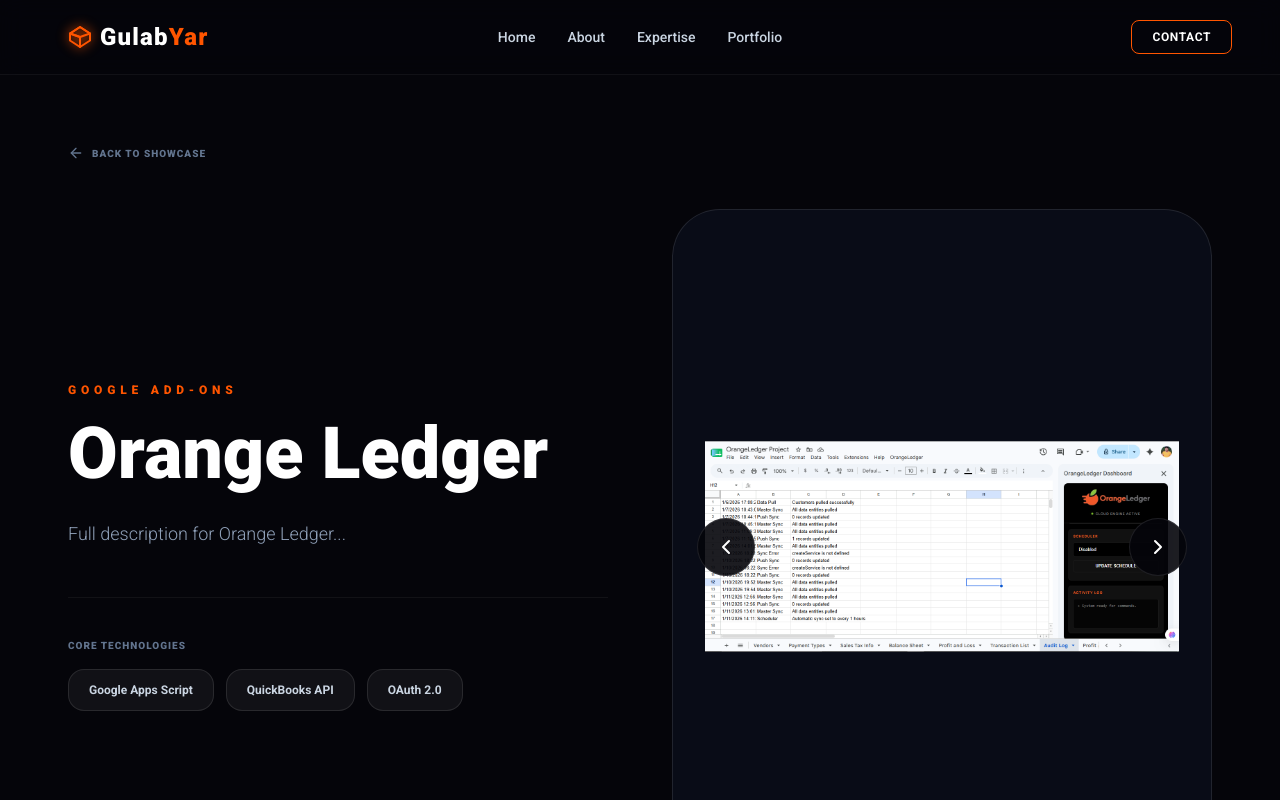
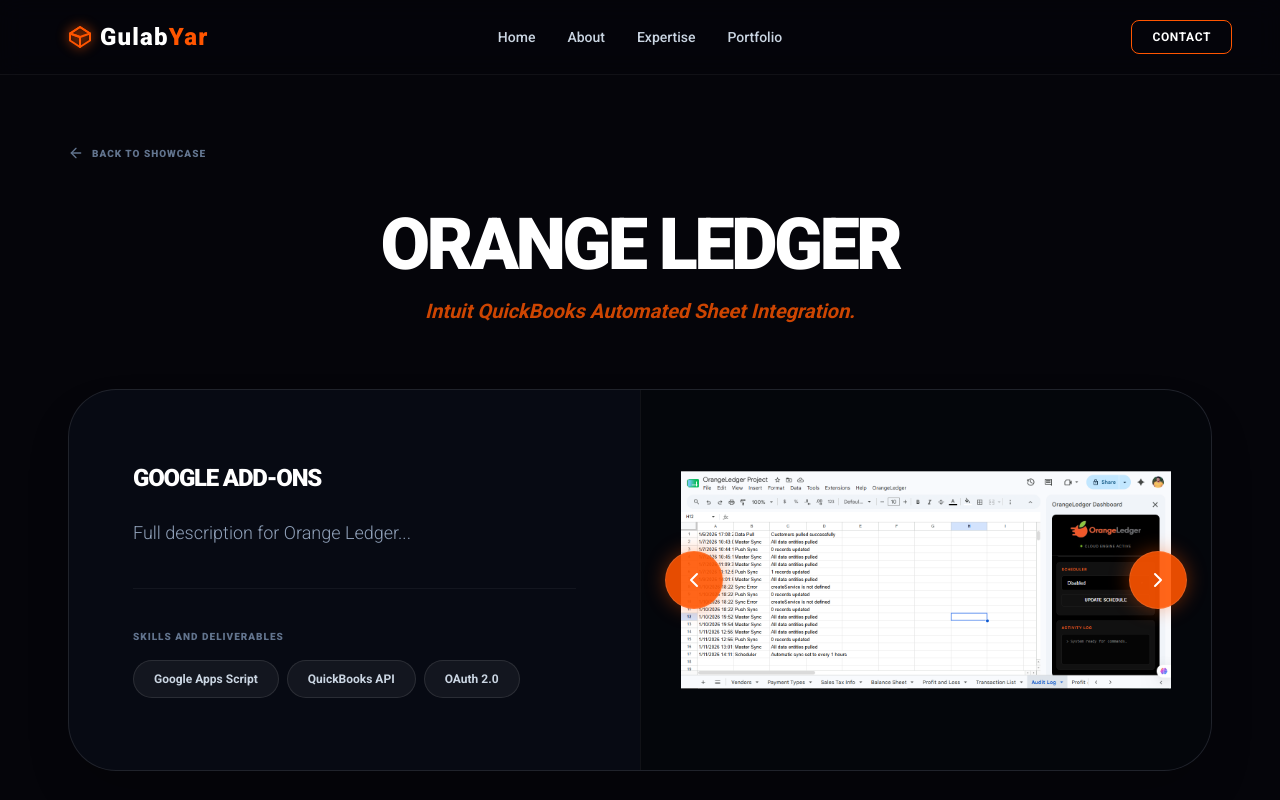
Before and after one commit to mgulabyar/My_Portfolio_Website, a React (Vite) app in the folder frontend/: page /project/1 in a window 1280 px wide. Shown: the top 800 px of the page. Built offline with nearby package versions, Linux system fonts and the light colour scheme.

Commit message:
style: rename preview button and implement high-fidelity professional modal UI

```diff
--- a/frontend/src/components/main/ProjectDetail.tsx
+++ b/frontend/src/components/main/ProjectDetail.tsx
@@ -1,11 +1,80 @@
+// import { useState, useEffect } from 'react';
+// import { useParams, Link } from 'react-router-dom';
+// import { motion, AnimatePresence } from 'framer-motion';
+// import { ChevronLeft, ChevronRight, ArrowLeft } from 'lucide-react';
+// import { projects, type Project } from '../data/projectsData';
+
+// export default function ProjectDetail() {
+//   const { id } = useParams<{ id: string }>(); // Typed params
+//   const [carouselIndex, setCarouselIndex] = useState<number>(0);
+//   const project: Project | undefined = projects.find(p => p._id === id);
+
+//   useEffect(() => { window.scrollTo(0, 0); }, []);
+
+//   if (!project) return <div className="h-screen flex items-center justify-center text-white">PROJECT NOT FOUND</div>;
+
+//   const nextImage = () => setCarouselIndex((prev) => (prev === project.images.length - 1 ? 0 : prev + 1));
+//   const prevImage = () => setCarouselIndex((prev) => (prev === 0 ? project.images.length - 1 : prev - 1));
+
+//   return (
+//     <div className="min-h-screen bg-brand-dark text-white pt-32 pb-20 px-6 md:px-12">
+//       <div className="max-w-7xl mx-auto">
+//         <Link to="/" className="inline-flex items-center gap-2 text-slate-500 hover:text-brand-orange transition-colors mb-12 uppercase text-[10px] font-black tracking-widest group">
+//           <ArrowLeft size={16} className="group-hover:-translate-x-1 transition-transform" /> Back to Showcase
+//         </Link>
+
+//         <div className="flex flex-col lg:flex-row gap-16 items-center">
+//           <motion.div initial={{opacity:0, x:-30}} animate={{opacity:1, x:0}} className="lg:w-1/2">
+//             <span className="text-brand-orange text-xs font-black uppercase tracking-[0.4em] mb-6 block">{project.category}</span>
+//             <h1 className="text-5xl md:text-7xl font-black mb-8 leading-[0.9]">{project.title}</h1>
+//             <p className="text-slate-400 text-lg leading-relaxed mb-12 font-light">{project.description}</p>
+
+//             <div className="pt-10 border-t border-white/5">
+//               <p className="text-[10px] font-black uppercase text-slate-500 tracking-widest mb-4">Core Technologies</p>
+//               <div className="flex flex-wrap gap-3">
+//                 {/* Fixed implicit 'any' by adding types to map parameters */}
+//                 {project.technologies.map((tech: string, idx: number) => (
+//                   <span key={idx} className="text-xs font-bold bg-white/5 border border-white/10 px-5 py-3 rounded-2xl text-slate-300">
+//                     {tech}
+//                   </span>
+//                 ))}
+//               </div>
+//             </div>
+//           </motion.div>
+
+//           <motion.div initial={{opacity:0, scale:0.9}} animate={{opacity:1, scale:1}} className="lg:w-1/2 w-full">
+//             <div className="relative aspect-4/5 bg-slate-900/40 rounded-[3rem] border border-white/10 p-8 flex items-center justify-center">
+//               <AnimatePresence mode="wait">
+//                 <motion.img
+//                   key={carouselIndex}
+//                   initial={{ opacity: 0, y: 20 }}
+//                   animate={{ opacity: 1, y: 0 }}
+//                   exit={{ opacity: 0, y: -20 }}
+//                   src={project.images[carouselIndex]}
+//                   className="w-full h-full object-contain drop-shadow-3xl"
+//                 />
+//               </AnimatePresence>
+//               <div className="absolute inset-x-6 flex justify-between">
+//                 <button onClick={prevImage} className="p-4 rounded-full bg-brand-dark/90 text-white hover:text-brand-orange cursor-pointer border border-white/10"><ChevronLeft size={24}/></button>
+//                 <button onClick={nextImage} className="p-4 rounded-full bg-brand-dark/90 text-white hover:text-brand-orange cursor-pointer border border-white/10"><ChevronRight size={24}/></button>
+//               </div>
+//             </div>
+//           </motion.div>
+//         </div>
+//       </div>
+//     </div>
+//   );
+// }
+
 import { useState, useEffect } from 'react';
 import { useParams, Link } from 'react-router-dom';
 import { motion, AnimatePresence } from 'framer-motion';
 import { ChevronLeft, ChevronRight, ArrowLeft } from 'lucide-react';
 import { projects, type Project } from '../data/projectsData';
+import Footer from '../footer/Footer'; // Footer import karein
 
 export default function ProjectDetail() {
-  const { id } = useParams<{ id: string }>(); // Typed params
+  const { id } = useParams<{ id: string }>();
   const [carouselIndex, setCarouselIndex] = useState<number>(0);
   const project: Project | undefined = projects.find(p => p._id === id);
 
@@ -17,51 +86,52 @@
   const prevImage = () => setCarouselIndex((prev) => (prev === 0 ? project.images.length - 1 : prev - 1));
 
   return (
-    <div className="min-h-screen bg-brand-dark text-white pt-32 pb-20 px-6 md:px-12">
+    <div className="min-h-screen bg-brand-dark flex flex-col">
+      <div className="grow pt-32 pb-20 px-6 md:px-12 text-white">
         <div className="max-w-7xl mx-auto">
           <Link to="/" className="inline-flex items-center gap-2 text-slate-500 hover:text-brand-orange transition-colors mb-12 uppercase text-[10px] font-black tracking-widest group">
             <ArrowLeft size={16} className="group-hover:-translate-x-1 transition-transform" /> Back to Showcase
           </Link>
 
-        <div className="flex flex-col lg:flex-row gap-16 items-center">
-          <motion.div initial={{opacity:0, x:-30}} animate={{opacity:1, x:0}} className="lg:w-1/2">
-            <span className="text-brand-orange text-xs font-black uppercase tracking-[0.4em] mb-6 block">{project.category}</span>
-            <h1 className="text-5xl md:text-7xl font-black mb-8 leading-[0.9]">{project.title}</h1>
-            <p className="text-slate-400 text-lg leading-relaxed mb-12 font-light">{project.description}</p>
+          {/* Page Header Area */}
+          <div className="text-center mb-16">
+            <h1 className="text-5xl md:text-7xl font-black tracking-tighter uppercase mb-4">{project.title}</h1>
+            <p className="text-brand-orange text-lg md:text-xl font-bold italic opacity-80">{project.tagline}</p>
+          </div>
+
+          {/* Main Content Box */}
+          <div className="bg-slate-900/30 border border-white/10 rounded-[3rem] overflow-hidden flex flex-col lg:flex-row shadow-2xl">
+            <div className="lg:w-1/2 p-10 md:p-16 flex flex-col justify-center order-2 lg:order-1">
+               <h3 className="text-2xl font-black text-white mb-6 uppercase tracking-tighter">{project.category}</h3>
+               <p className="text-slate-400 text-lg leading-relaxed font-light mb-10">{project.description}</p>
 
                <div className="pt-10 border-t border-white/5">
-              <p className="text-[10px] font-black uppercase text-slate-500 tracking-widest mb-4">Core Technologies</p>
-              <div className="flex flex-wrap gap-3">
-                {/* Fixed implicit 'any' by adding types to map parameters */}
-                {project.technologies.map((tech: string, idx: number) => (
-                  <span key={idx} className="text-xs font-bold bg-white/5 border border-white/10 px-5 py-3 rounded-2xl text-slate-300">
-                    {tech}
-                  </span>
+                <p className="text-[10px] font-black uppercase text-slate-500 tracking-widest mb-4">Skills and deliverables</p>
+                <div className="flex flex-wrap gap-2">
+                  {project.technologies.map((tech, idx) => (
+                    <span key={idx} className="text-xs font-bold text-slate-300 bg-white/5 border border-white/10 px-5 py-2.5 rounded-full">{tech}</span>
                   ))}
                 </div>
               </div>
-          </motion.div>
+            </div>
 
-          <motion.div initial={{opacity:0, scale:0.9}} animate={{opacity:1, scale:1}} className="lg:w-1/2 w-full">
-            <div className="relative aspect-[4/5] bg-slate-900/40 rounded-[3rem] border border-white/10 p-8 flex items-center justify-center">
+            {/* Slider Area */}
+            <div className="lg:w-1/2 bg-black/40 relative flex items-center justify-center p-10 order-1 lg:order-2 border-b lg:border-b-0 lg:border-l border-white/5">
                 <AnimatePresence mode="wait">
                   <motion.img
-                  key={carouselIndex}
-                  initial={{ opacity: 0, y: 20 }}
-                  animate={{ opacity: 1, y: 0 }}
-                  exit={{ opacity: 0, y: -20 }}
-                  src={project.images[carouselIndex]}
-                  className="w-full h-full object-contain drop-shadow-3xl"
+                    key={carouselIndex} initial={{ opacity: 0, scale: 0.95 }} animate={{ opacity: 1, scale: 1 }} exit={{ opacity: 0, scale: 0.95 }}
+                    src={project.images[carouselIndex]} className="w-full h-full object-contain drop-shadow-3xl min-h-75"
                   />
                 </AnimatePresence>
                 <div className="absolute inset-x-6 flex justify-between">
-                <button onClick={prevImage} className="p-4 rounded-full bg-brand-dark/90 text-white hover:text-brand-orange cursor-pointer border border-white/10"><ChevronLeft size={24}/></button>
-                <button onClick={nextImage} className="p-4 rounded-full bg-brand-dark/90 text-white hover:text-brand-orange cursor-pointer border border-white/10"><ChevronRight size={24}/></button>
-              </div>
-            </div>
-          </motion.div>
+                   <button onClick={prevImage} className="p-4 rounded-full bg-brand-orange/90 text-white shadow-glow-orange cursor-pointer border border-white/10"><ChevronLeft size={24}/></button>
+                   <button onClick={nextImage} className="p-4 rounded-full bg-brand-orange/90 text-white shadow-glow-orange cursor-pointer border border-white/10"><ChevronRight size={24}/></button>
                 </div>
             </div>
           </div>
+        </div>
+      </div>
+      <Footer />
+    </div>
   );
 }
--- a/frontend/src/components/main/Projects.tsx
+++ b/frontend/src/components/main/Projects.tsx
@@ -1,4 +1,3 @@
-/* eslint-disable @typescript-eslint/no-unused-vars */
 
 // import { useState } from 'react';
 // import { motion, AnimatePresence } from 'framer-motion';
@@ -204,13 +203,13 @@
 
 import { useState } from 'react';
 import { motion, AnimatePresence, type Variants } from 'framer-motion';
-import { ExternalLink, FolderKanban } from 'lucide-react';
+import { ExternalLink, FolderKanban, X, ChevronLeft, ChevronRight } from 'lucide-react';
 import { projects, type Project } from '../data/projectsData';
+import Footer from '../footer/Footer';
 
 export default function Projects() {
   const [selectedFilter, setSelectedFilter] = useState<string>('All Portfolio');
   const [activeProject, setActiveProject] = useState<Project | null>(null);
-  // eslint-disable-next-line @typescript-eslint/no-unused-vars
   const [carouselIndex, setCarouselIndex] = useState<number>(0);
 
   const filterItems: string[] = [
@@ -226,19 +225,14 @@
   const nextImage = () => activeProject && setCarouselIndex((prev) => (prev === activeProject.images.length - 1 ? 0 : prev + 1));
   const prevImage = () => activeProject && setCarouselIndex((prev) => (prev === 0 ? activeProject.images.length - 1 : prev - 1));
 
-  // TypeScript Fixed Variants
   const cardVariants: Variants = {
     hidden: { opacity: 0, y: 30 },
-    visible: {
-      opacity: 1,
-      y: 0,
-      transition: { duration: 0.6, ease: [0.16, 1, 0.3, 1] as const } // Fixed ease
-    }
+    visible: { opacity: 1, y: 0, transition: { duration: 0.6, ease: [0.16, 1, 0.3, 1] as const } }
   };
 
   return (
     <section id="projects" className="pt-32 pb-20 bg-brand-dark min-h-screen border-t border-white/5 relative select-none">
-      <div className="w-full px-6 md:px-12 max-w-[1400px] mx-auto">
+      <div className="w-full px-6 md:px-12 max-w-350 mx-auto">
         <div className="flex flex-col items-center gap-4 mb-16 text-center">
           <div className="inline-flex items-center gap-2 px-3.5 py-1.5 rounded-full bg-brand-orange/10 border border-brand-orange/20 text-brand-orange text-[10px] font-bold uppercase tracking-widest">
             <FolderKanban size={14} /> Our Works
@@ -246,15 +240,14 @@
           <h2 className="text-4xl md:text-6xl font-black text-white uppercase tracking-tighter">Our <span className="text-brand-orange">Portfolio</span></h2>
         </div>
 
+        {/* Filters */}
         <div className="flex flex-wrap items-center justify-center gap-2.5 mb-16 py-8 border-y border-white/5">
           {filterItems.map((filter) => (
             <button
               key={filter}
               onClick={() => setSelectedFilter(filter)}
               className={`px-5 py-2 rounded-full text-[11px] font-black uppercase tracking-wider transition-all duration-300 cursor-pointer border ${
-                selectedFilter === filter
-                  ? 'bg-brand-orange border-brand-orange text-white shadow-glow-orange'
-                  : 'bg-transparent border-white/10 text-slate-400 hover:border-brand-orange/40 hover:text-brand-orange'
+                selectedFilter === filter ? 'bg-brand-orange border-brand-orange text-white shadow-glow-orange' : 'bg-transparent border-white/10 text-slate-400 hover:border-brand-orange/40 hover:text-brand-orange'
               }`}
             >
               {filter}
@@ -262,34 +255,16 @@
           ))}
         </div>
 
+        {/* Grid */}
         <motion.div layout className="grid grid-cols-1 md:grid-cols-2 lg:grid-cols-3 gap-10">
           <AnimatePresence mode="popLayout">
             {filteredProjects.map((project) => (
-              <motion.div
-                key={project._id}
-                layout
-                variants={cardVariants}
-                initial="hidden"
-                whileInView="visible"
-                exit={{ opacity: 0, scale: 0.9 }}
-                className="group rounded-3xl border border-white/5 bg-slate-900/20 hover:border-brand-orange/30 overflow-hidden transition-all duration-500 shadow-2xl flex flex-col"
-              >
-                <div className="relative aspect-[16/10] bg-black/40 flex items-center justify-center p-4 overflow-hidden">
+              <motion.div key={project._id} layout variants={cardVariants} initial="hidden" whileInView="visible" exit={{ opacity: 0, scale: 0.9 }} className="group rounded-3xl border border-white/5 bg-slate-900/20 hover:border-brand-orange/30 overflow-hidden transition-all duration-500 shadow-2xl flex flex-col">
+                <div className="relative aspect-16/10 bg-black/40 flex items-center justify-center p-4 overflow-hidden">
                   <img src={project.images[0]} alt={project.title} className="w-full h-full object-contain filter brightness-[0.8] group-hover:brightness-100 group-hover:scale-105 transition-all duration-700" />
                   <div className="absolute inset-0 bg-brand-dark/80 backdrop-blur-md opacity-0 group-hover:opacity-100 transition-all duration-500 flex items-center justify-center gap-4 z-20">
-                    <button
-                      onClick={() => { setActiveProject(project); setCarouselIndex(0); }}
-                      className="px-6 py-3 rounded-xl border border-white/20 text-white font-bold text-[10px] uppercase tracking-widest hover:bg-white hover:text-black transition-all cursor-pointer"
-                    >
-                      Quick Preview
-                    </button>
-                    <a
-                      href={`/project/${project._id}`}
-                      target="_blank"
-                      className="px-6 py-3 rounded-xl bg-brand-orange text-white font-bold text-[10px] uppercase tracking-widest shadow-glow-orange hover:scale-105 transition-all cursor-pointer flex items-center gap-2"
-                    >
-                      Open Tab <ExternalLink size={14} />
-                    </a>
+                    <button onClick={() => { setActiveProject(project); setCarouselIndex(0); }} className="px-6 py-3 rounded-xl border border-white/20 text-white font-bold text-[10px] uppercase tracking-widest hover:bg-white hover:text-black transition-all cursor-pointer">Preview</button>
+                    <a href={`/project/${project._id}`} target="_blank" className="px-6 py-3 rounded-xl bg-brand-orange text-white font-bold text-[10px] uppercase tracking-widest shadow-glow-orange hover:scale-105 transition-all cursor-pointer flex items-center gap-2">Open Tab <ExternalLink size={14} /></a>
                   </div>
                 </div>
                 <div className="p-8 bg-slate-950/40 text-center border-t border-white/5">
@@ -302,7 +277,55 @@
         </motion.div>
       </div>
 
-      {/* Modal logic remains same, but ensured types */}
+      {/* Professional Modal (Preview) */}
+      <AnimatePresence>
+        {activeProject && (
+          <div className="fixed inset-0 bg-brand-dark/95 backdrop-blur-xl z-200 flex items-center justify-center p-4 md:p-10">
+            <motion.div
+              initial={{ opacity: 0, scale: 0.9 }} animate={{ opacity: 1, scale: 1 }} exit={{ opacity: 0, scale: 0.9 }}
+              className="bg-brand-dark border border-white/10 rounded-3xl w-full max-w-6xl max-h-[90vh] overflow-hidden relative shadow-2xl flex flex-col"
+            >
+              {/* Modal Header */}
+              <div className="flex justify-between items-center p-8 border-b border-white/5">
+                <h3 className="text-3xl md:text-5xl font-black text-white uppercase tracking-tighter">{activeProject.title}</h3>
+                <button onClick={() => setActiveProject(null)} className="text-slate-400 hover:text-brand-orange transition-colors cursor-pointer"><X size={32} /></button>
+              </div>
+
+              {/* Modal Body */}
+              <div className="flex flex-col lg:flex-row overflow-y-auto">
+                <div className="lg:w-1/2 p-8 md:p-12 order-2 lg:order-1">
+                  <h4 className="text-xl font-bold text-white mb-6">{activeProject.tagline}</h4>
+                  <p className="text-slate-400 leading-relaxed text-sm md:text-base font-light mb-8">{activeProject.description}</p>
+
+                  <div className="pt-8 border-t border-white/5">
+                    <p className="text-[10px] font-black uppercase text-slate-500 tracking-[0.2em] mb-4">Skills and deliverables</p>
+                    <div className="flex flex-wrap gap-2">
+                      {activeProject.technologies.map((tech, idx) => (
+                        <span key={idx} className="text-[11px] font-bold text-slate-300 bg-white/5 border border-white/10 px-4 py-2 rounded-full">{tech}</span>
+                      ))}
+                    </div>
+                  </div>
+                </div>
+
+                {/* Slider Side */}
+                <div className="lg:w-1/2 bg-black/40 p-6 flex items-center justify-center relative order-1 lg:order-2 border-b lg:border-b-0 lg:border-l border-white/5 min-h-87.5">
+                  <AnimatePresence mode="wait">
+                    <motion.img
+                      key={carouselIndex} initial={{ opacity: 0, x: 20 }} animate={{ opacity: 1, x: 0 }} exit={{ opacity: 0, x: -20 }}
+                      src={activeProject.images[carouselIndex]} className="w-full h-full object-contain drop-shadow-3xl"
+                    />
+                  </AnimatePresence>
+                  <div className="absolute inset-x-4 flex justify-between">
+                    <button onClick={prevImage} className="p-3 rounded-full bg-brand-orange/90 text-white shadow-glow-orange cursor-pointer hover:scale-110 transition-transform"><ChevronLeft size={24}/></button>
+                    <button onClick={nextImage} className="p-3 rounded-full bg-brand-orange/90 text-white shadow-glow-orange cursor-pointer hover:scale-110 transition-transform"><ChevronRight size={24}/></button>
+                  </div>
+                </div>
+              </div>
+            </motion.div>
+          </div>
+        )}
+      </AnimatePresence>
+      <Footer/>
     </section>
   );
 }
```
Lines whose indentation alone changed are shown as unchanged.
